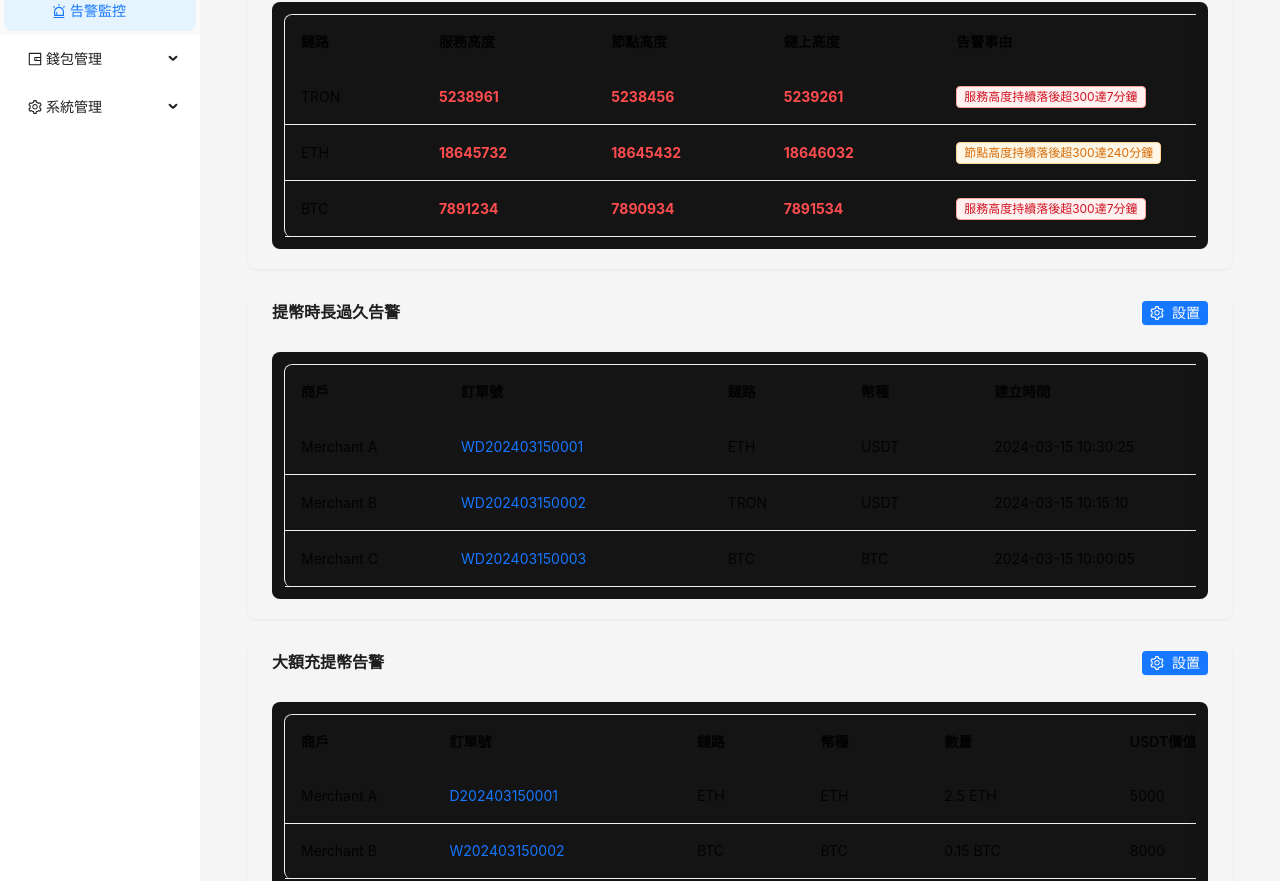
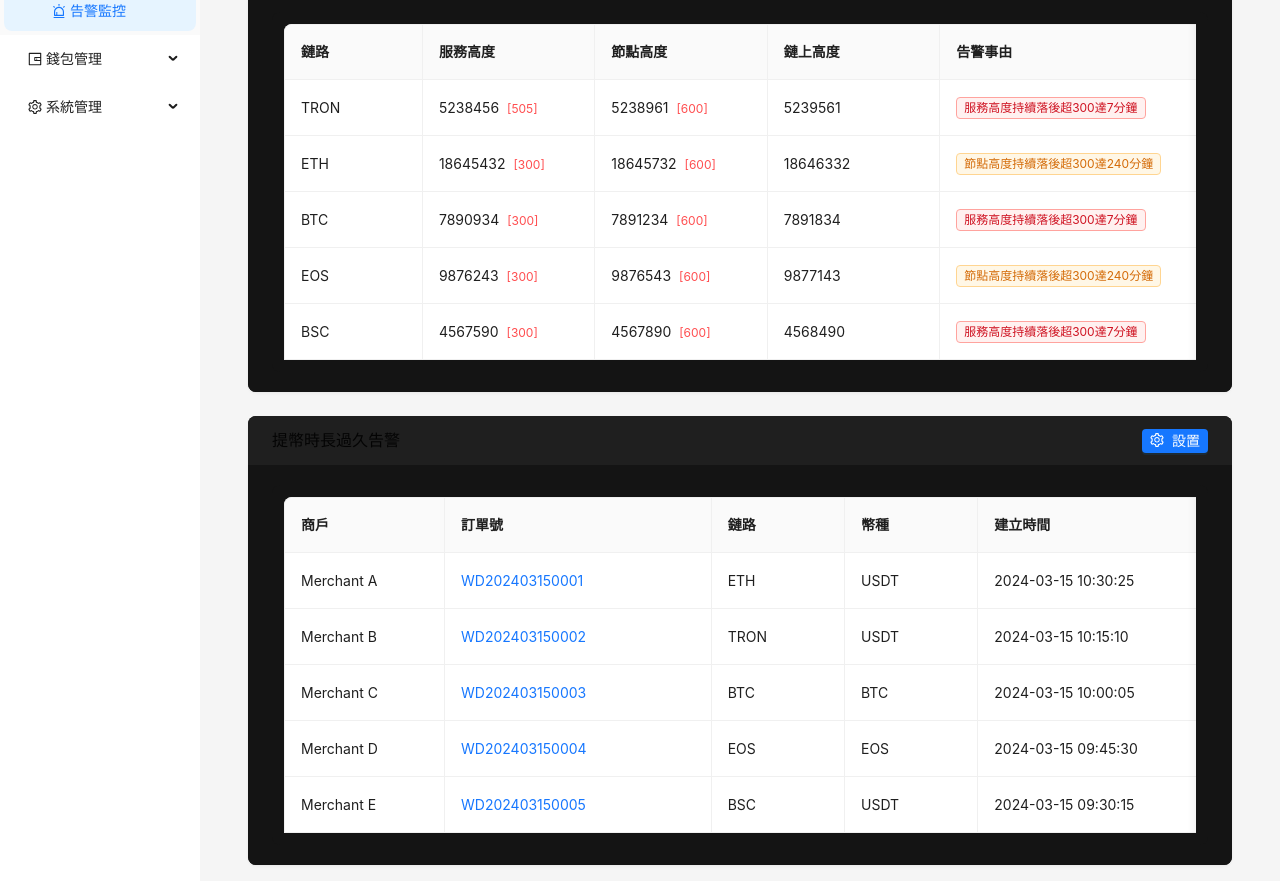
Before and after one commit to curtis1215/cams, a Vue app: page /monitor/alert in a window 1280 px wide. Shown: the part 169-1050 px from the top of the page. Built offline with nearby package versions, Linux system fonts and the light colour scheme.

Commit message:
調整告警監控頁面元素

```diff
--- a/src/locales/zh.js
+++ b/src/locales/zh.js
@@ -42,8 +42,8 @@ export default {
   orderId: '訂單號',
   coin: '幣種',
   createTime: '建立時間',
-  processingTimeout: '處理中已超15分鐘',
-  waitingTimeout: '等待中已超15分鐘',
+  processingTimeout: '處理中已超',
+  waitingTimeout: '等待中已超',
   largeAmountAlert: '大額充提幣告警',
   settings: '設置',
   alertSettings: '告警設置',
--- a/src/views/monitor/Alert.vue
+++ b/src/views/monitor/Alert.vue
@@ -1,9 +1,11 @@
 <template>
   <div class="alert-monitor">
+    <!-- 節點高度告警卡片 -->
     <a-card :bordered="false" class="alert-card" :bodyStyle="{ padding: '20px 24px' }">
       <template #title>
         <span class="card-title">{{ $t('nodeHeightAlert') }}</span>
       </template>
+
       <div class="table-container">
         <a-table
           :columns="columns"
@@ -19,8 +21,18 @@
               </a-tag>
             </template>
             <template v-else-if="isHeightColumn(column.key)">
-              <span :class="{ 'height-warning': record.isWarning }">
+              <span>
                 {{ record[column.key] }}
+                <template v-if="column.key === 'serviceHeight'">
+                  <span class="height-diff">
+                    [{{ Number(record.nodeHeight) - Number(record.serviceHeight) }}]
+                  </span>
+                </template>
+                <template v-if="column.key === 'nodeHeight'">
+                  <span class="height-diff">
+                    [{{ Number(record.chainHeight) - Number(record.nodeHeight) }}]
+                  </span>
+                </template>
               </span>
             </template>
           </template>
@@ -28,16 +40,18 @@
       </div>
     </a-card>
 
+    <!-- 提幣時長過久告警卡片 -->
     <a-card :bordered="false" class="alert-card" :bodyStyle="{ padding: '20px 24px' }">
       <template #title>
         <div class="card-header">
           <span class="card-title">{{ $t('withdrawDurationAlert') }}</span>
           <a-button type="primary" size="small" @click="showDurationSettingModal">
-            <SettingOutlined />
+            <template #icon><SettingOutlined /></template>
             {{ $t('settings') }}
           </a-button>
         </div>
       </template>
+
       <div class="table-container">
         <a-table
           :columns="withdrawColumns"
@@ -60,16 +74,18 @@
       </div>
     </a-card>
 
+    <!-- 大額充提幣告警卡片 -->
     <a-card :bordered="false" class="alert-card" :bodyStyle="{ padding: '20px 24px' }">
       <template #title>
         <div class="card-header">
           <span class="card-title">{{ $t('largeAmountAlert') }}</span>
           <a-button type="primary" size="small" @click="showSettingModal">
-            <SettingOutlined />
+            <template #icon><SettingOutlined /></template>
             {{ $t('settings') }}
           </a-button>
         </div>
       </template>
+
       <div class="table-container">
         <a-table
           :columns="largeAmountColumns"
@@ -90,13 +106,14 @@
       </div>
     </a-card>
 
+    <!-- 設置彈窗 -->
     <a-modal
-      v-model:visible="settingModalVisible"
-      :title="$t('alertSettings')"
+      v-model:open="settingModalVisible"
+      :title="t('alertSettings')"
       @ok="handleSettingSave"
     >
       <a-form :model="alertSettings" :label-col="{ span: 8 }" :wrapper-col="{ span: 16 }">
-        <a-form-item :label="$t('depositAlertThreshold')">
+        <a-form-item :label="t('depositAlertThreshold')">
           <a-input-number
             v-model:value="alertSettings.depositThreshold"
             :min="0"
@@ -106,7 +123,7 @@
             <template #addonAfter>USDT</template>
           </a-input-number>
         </a-form-item>
-        <a-form-item :label="$t('withdrawAlertThreshold')">
+        <a-form-item :label="t('withdrawAlertThreshold')">
           <a-input-number
             v-model:value="alertSettings.withdrawThreshold"
             :min="0"
@@ -119,40 +136,41 @@
       </a-form>
     </a-modal>
 
+    <!-- 提幣時長設置彈窗 -->
     <a-modal
-      v-model:visible="durationSettingModalVisible"
-      :title="$t('withdrawDurationSettings')"
+      v-model:open="durationSettingModalVisible"
+      :title="t('withdrawDurationSettings')"
       @ok="handleDurationSettingSave"
     >
       <a-form :model="durationSettings" :label-col="{ span: 12 }" :wrapper-col="{ span: 12 }">
-        <a-form-item :label="$t('processingTimeout')">
+        <a-form-item :label="t('processingTimeout')">
           <a-input-number
             v-model:value="durationSettings.processingDuration"
             :min="1"
             :step="1"
             style="width: 150px"
           >
-            <template #addonAfter>{{ $t('minutes') }}</template>
+            <template #addonAfter>{{ t('minutes') }}</template>
           </a-input-number>
         </a-form-item>
-        <a-form-item :label="$t('waitingTimeout')">
+        <a-form-item :label="t('waitingTimeout')">
           <a-input-number
             v-model:value="durationSettings.waitingDuration"
             :min="1"
             :step="1"
             style="width: 150px"
           >
-            <template #addonAfter>{{ $t('minutes') }}</template>
+            <template #addonAfter>{{ t('minutes') }}</template>
           </a-input-number>
         </a-form-item>
-        <a-form-item :label="$t('notifyTimeout')">
+        <a-form-item :label="t('notifyTimeout')">
           <a-input-number
             v-model:value="durationSettings.notifyDuration"
             :min="1"
             :step="1"
             style="width: 150px"
           >
-            <template #addonAfter>{{ $t('minutes') }}</template>
+            <template #addonAfter>{{ t('minutes') }}</template>
           </a-input-number>
         </a-form-item>
       </a-form>
@@ -164,6 +182,7 @@
 import { ref, reactive } from 'vue'
 import { useI18n } from 'vue-i18n'
 import { SettingOutlined } from '@ant-design/icons-vue'
+import { message } from 'ant-design-vue'
 
 const { t } = useI18n()
 
@@ -204,9 +223,9 @@ const alertData = [
   {
     key: '1',
     chain: 'TRON',
-    serviceHeight: '5238961',
-    nodeHeight: '5238456',
-    chainHeight: '5239261',
+    serviceHeight: '5238456',
+    nodeHeight: '5238961',
+    chainHeight: '5239561',
     alertReason: t('serviceHeightBehind'),
     severity: 'high',
     isWarning: true,
@@ -214,9 +233,9 @@ const alertData = [
   {
     key: '2',
     chain: 'ETH',
-    serviceHeight: '18645732',
-    nodeHeight: '18645432',
-    chainHeight: '18646032',
+    serviceHeight: '18645432',
+    nodeHeight: '18645732',
+    chainHeight: '18646332',
     alertReason: t('nodeHeightBehind'),
     severity: 'medium',
     isWarning: true,
@@ -224,18 +243,34 @@ const alertData = [
   {
     key: '3',
     chain: 'BTC',
-    serviceHeight: '7891234',
-    nodeHeight: '7890934',
-    chainHeight: '7891534',
+    serviceHeight: '7890934',
+    nodeHeight: '7891234',
+    chainHeight: '7891834',
     alertReason: t('serviceHeightBehind'),
     severity: 'high',
     isWarning: true,
   },
+  {
+    key: '4',
+    chain: 'EOS',
+    serviceHeight: '9876243',
+    nodeHeight: '9876543',
+    chainHeight: '9877143',
+    alertReason: t('nodeHeightBehind'),
+    severity: 'medium',
+    isWarning: true,
+  },
+  {
+    key: '5',
+    chain: 'BSC',
+    serviceHeight: '4567590',
+    nodeHeight: '4567890',
+    chainHeight: '4568490',
+    alertReason: t('serviceHeightBehind'),
+    severity: 'high',
+    isWarning: true,
+  }
 ]
-
-const isHeightColumn = (key) => {
-  return ['serviceHeight', 'nodeHeight', 'chainHeight'].includes(key)
-}
 
 const withdrawColumns = [
   {
@@ -307,12 +342,27 @@ const withdrawAlertData = [
     alertReason: t('processingTimeout'),
     status: 'processing'
   },
+  {
+    key: '4',
+    merchant: 'Merchant D',
+    orderId: 'WD202403150004',
+    chain: 'EOS',
+    coin: 'EOS',
+    createTime: '2024-03-15 09:45:30',
+    alertReason: t('waitingTimeout'),
+    status: 'waiting'
+  },
+  {
+    key: '5',
+    merchant: 'Merchant E',
+    orderId: 'WD202403150005',
+    chain: 'BSC',
+    coin: 'USDT',
+    createTime: '2024-03-15 09:30:15',
+    alertReason: t('processingTimeout'),
+    status: 'processing'
+  }
 ]
-
-const handleOrderClick = (orderId) => {
-  console.log('訂單點擊:', orderId)
-  // 這裡可以添加訂單詳情的處理邏輯
-}
 
 const largeAmountColumns = [
   {
@@ -380,7 +430,46 @@ const largeAmountData = [
     usdtValue: '8000',
     userId: 'U234567',
   },
+  {
+    key: '3',
+    merchant: 'Merchant C',
+    orderId: 'D202403150003',
+    chain: 'TRON',
+    coin: 'USDT',
+    amount: '10000',
+    usdtValue: '10000',
+    userId: 'U345678',
+  },
+  {
+    key: '4',
+    merchant: 'Merchant D',
+    orderId: 'W202403150004',
+    chain: 'BSC',
+    coin: 'BNB',
+    amount: '25',
+    usdtValue: '7500',
+    userId: 'U456789',
+  },
+  {
+    key: '5',
+    merchant: 'Merchant E',
+    orderId: 'D202403150005',
+    chain: 'EOS',
+    coin: 'EOS',
+    amount: '5000',
+    usdtValue: '6000',
+    userId: 'U567890',
+  }
 ]
+
+const isHeightColumn = (key) => {
+  return ['serviceHeight', 'nodeHeight', 'chainHeight'].includes(key)
+}
+
+const handleOrderClick = (orderId) => {
+  console.log('訂單點擊:', orderId)
+  // 這裡可以添加訂單詳情的處理邏輯
+}
 
 const settingModalVisible = ref(false)
 const alertSettings = reactive({
@@ -393,7 +482,6 @@ const showSettingModal = () => {
 }
 
 const handleSettingSave = () => {
-  // 這裡添加保存設置的邏輯
   message.success(t('settingsSaved'))
   settingModalVisible.value = false
 }
@@ -422,13 +510,28 @@ const handleDurationSettingSave = () => {
 
 .alert-card {
   margin-bottom: 24px;
-  background: var(--ant-bg-elevated) !important;
+  background: #141414;
 }
 
-.card-title {
-  color: var(--ant-color-text);
-  font-weight: 600;
+.alert-card :deep(.ant-card) {
+  border-radius: 8px;
+  border: 1px solid #303030;
+}
+
+.alert-card :deep(.ant-card-head) {
+  background-color: #1f1f1f;
+  border-bottom: 1px solid #303030;
+  min-height: 48px;
+}
+
+.alert-card :deep(.ant-card-head-title) {
   font-size: 16px;
+  font-weight: 500;
+  padding: 12px 0;
+}
+
+.alert-card :deep(.ant-card-body) {
+  background-color: #141414;
 }
 
 .table-container {
@@ -437,70 +540,46 @@ const handleDurationSettingSave = () => {
   border-radius: 8px;
 }
 
-.height-warning {
-  color: #ff4d4f;
-  font-weight: bold;
-}
-
-:deep(.ant-card) {
-  border-radius: 8px;
-}
-
-:deep(.ant-card-head) {
-  min-height: 40px;
-  padding: 0 24px;
-  color: var(--ant-color-text);
-  background: transparent;
-  border-bottom: 1px solid var(--ant-border-color-split);
-}
-
-:deep(.ant-card-body) {
-  background: transparent;
-}
-
-:deep(.ant-table) {
-  background: transparent;
-}
-
-:deep(.ant-table-thead > tr > th) {
-  background: #141414;
-  color: var(--ant-color-text);
-  border-bottom: 1px solid var(--ant-border-color-split);
-}
-
-:deep(.ant-table-tbody > tr > td) {
-  background: transparent;
-  border-bottom: 1px solid var(--ant-border-color-split);
-}
-
-:deep(.ant-table-tbody > tr.ant-table-row:hover > td) {
-  background: var(--ant-table-row-hover-bg);
-}
-
-:deep(.ant-table-container) {
-  border: 1px solid var(--ant-border-color-split);
-  border-radius: 8px;
-}
-
-:deep(.ant-table-cell) {
-  border-right: 1px solid var(--ant-border-color-split) !important;
-}
-
-:deep(.ant-table-cell:last-child) {
-  border-right: none !important;
-}
-
-:deep(.ant-table-thead > tr:first-child > th:first-child) {
-  border-top-left-radius: 8px;
-}
-
-:deep(.ant-table-thead > tr:first-child > th:last-child) {
-  border-top-right-radius: 8px;
-}
-
 .card-header {
   display: flex;
   justify-content: space-between;
   align-items: center;
 }
+
+/* 深色模式表單元素樣式 */
+:deep(.ant-input),
+:deep(.ant-select-selector),
+:deep(.ant-input-number) {
+  background-color: #1f1f1f !important;
+  border-color: #434343 !important;
+  color: rgba(255, 255, 255, 0.85) !important;
+}
+
+:deep(.ant-input:hover),
+:deep(.ant-input:focus),
+:deep(.ant-select-selector:hover),
+:deep(.ant-select-selector:focus),
+:deep(.ant-input-number:hover),
+:deep(.ant-input-number:focus) {
+  border-color: var(--ant-primary-color) !important;
+}
+
+:deep(.ant-select-arrow) {
+  color: rgba(255, 255, 255, 0.45);
+}
+
+:deep(.ant-modal-content),
+:deep(.ant-modal-header) {
+  background-color: #1f1f1f;
+}
+
+:deep(.ant-modal-title) {
+  color: rgba(255, 255, 255, 0.85);
+}
+
+.height-diff {
+  font-size: 12px;
+  color: #ff4d4f;
+  margin-left: 4px;
+}
 </style>
```
